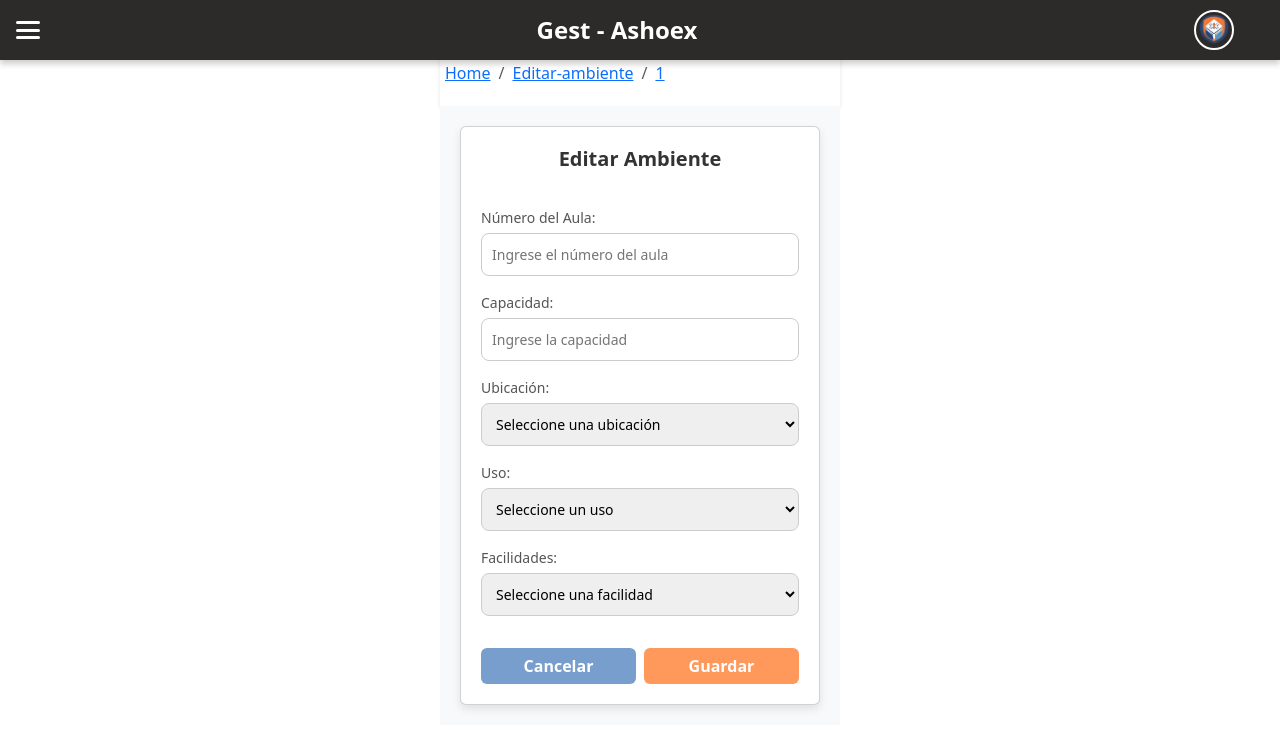
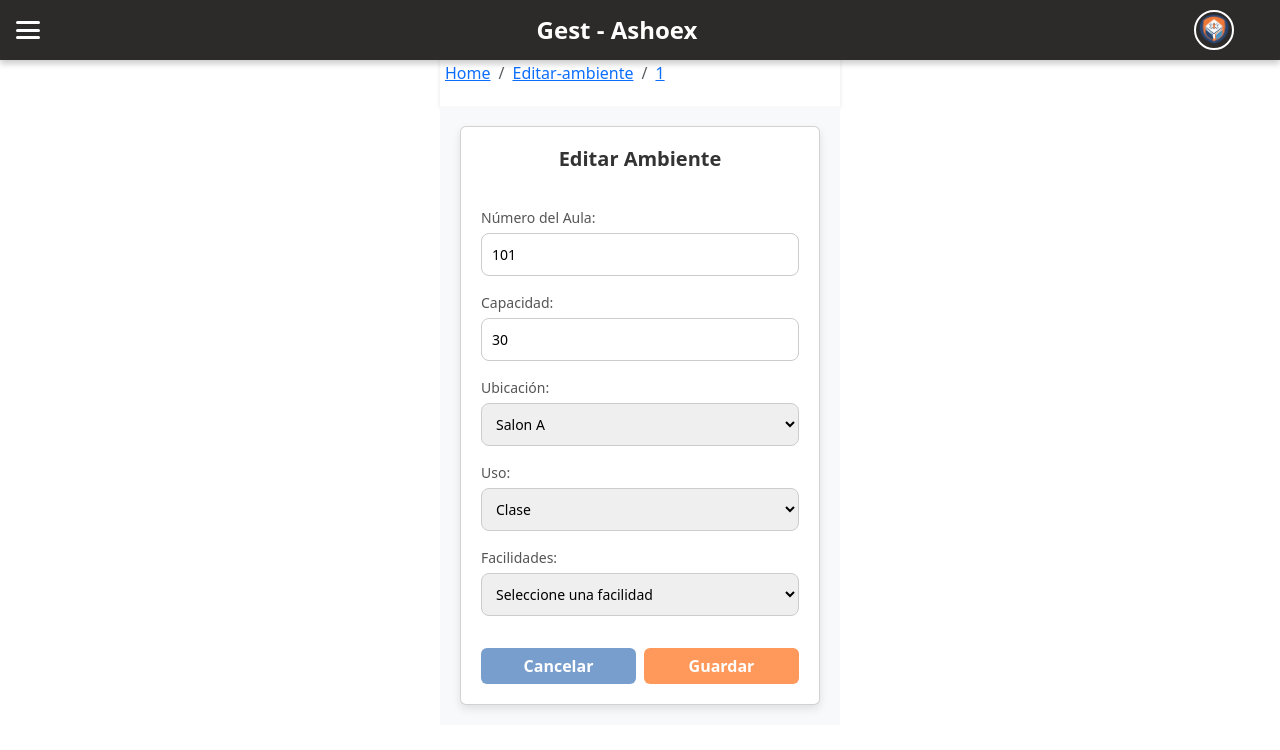
Before and after one commit to vladimircostaj/gest-ashoex, a React (Vite) app in the folder gest-ashoex-frontend/: page /editar-ambiente/1 in a window 1280 px wide. Shown: the top 750 px of the page. Built offline with nearby package versions, Linux system fonts and the light colour scheme.

Commit message:
agregando name a componente input y select

```diff
--- a/gest-ashoex-frontend/src/components/buttons/cancelButton.jsx
+++ b/gest-ashoex-frontend/src/components/buttons/cancelButton.jsx
@@ -1,12 +1,12 @@
-import React from 'react';
+import React from "react";
 
-const CancelButton = ({ onClick, text = 'Cancelar' }) => {
+const CancelButton = ({ onClick, text = "Cancelar" }) => {
   return (
     <button
       className="btn text-white fw-bold w-100"
       type="button"
       onClick={onClick}
-      style={{ backgroundColor: '#789ECD', border: 'none' }}
+      style={{ backgroundColor: "#789ECD", border: "none" }}
     >
       {text}
     </button>
--- a/gest-ashoex-frontend/src/components/buttons/saveButton.jsx
+++ b/gest-ashoex-frontend/src/components/buttons/saveButton.jsx
@@ -1,12 +1,12 @@
-import React from 'react';
+import React from "react";
 
-const SaveButton = ({ onClick, text = 'Guardar' }) => {
+const SaveButton = ({ onClick, text = "Guardar" }) => {
   return (
     <button
       className="btn text-white fw-bold w-100"
-      type="submit"
+      type="button"
       onClick={onClick}
-      style={{ backgroundColor: '#FF995B', border: 'none' }}
+      style={{ backgroundColor: "#FF995B", border: "none" }}
     >
       {text}
     </button>
--- a/gest-ashoex-frontend/src/components/form/inputField.jsx
+++ b/gest-ashoex-frontend/src/components/form/inputField.jsx
@@ -3,6 +3,7 @@ import React from "react";
 const InputField = ({
   label,
   id,
+  name,
   type = "text",
   placeholder,
   value,
@@ -41,6 +42,7 @@ const InputField = ({
         style={{ ...defaultStyles.input, ...style.input }}
         value={value}
         onChange={onChange}
+        name={name}
       />
     </div>
   );
--- a/gest-ashoex-frontend/src/components/form/selectField.jsx
+++ b/gest-ashoex-frontend/src/components/form/selectField.jsx
@@ -1,23 +1,31 @@
-import React from 'react';
+import React from "react";
 
-const SelectField = ({ label, id, value, options, onChange, style = {} }) => {
+const SelectField = ({
+  label,
+  id,
+  value,
+  name,
+  options,
+  onChange,
+  style = {},
+}) => {
   const defaultStyles = {
     container: {
-      display: 'flex',
-      flexDirection: 'column',
-      gap: '5px',
+      display: "flex",
+      flexDirection: "column",
+      gap: "5px",
     },
     label: {
-      fontSize: '14px',
-      fontWeight: '500',
-      color: '#555',
+      fontSize: "14px",
+      fontWeight: "500",
+      color: "#555",
     },
     select: {
-      width: '100%',
-      padding: '10px',
-      borderRadius: '8px',
-      border: '1px solid #ccc',
-      fontSize: '14px',
+      width: "100%",
+      padding: "10px",
+      borderRadius: "8px",
+      border: "1px solid #ccc",
+      fontSize: "14px",
     },
   };
 
@@ -31,6 +39,7 @@ const SelectField = ({ label, id, value, options, onChange, style = {} }) => {
         value={value}
         onChange={onChange}
         style={{ ...defaultStyles.select, ...style.select }}
+        name={name}
       >
         {options.map((option, index) => (
           <option key={index} value={option.value}>
--- a/gest-ashoex-frontend/src/pages/Ambiente/editar_ambiente_page.jsx
+++ b/gest-ashoex-frontend/src/pages/Ambiente/editar_ambiente_page.jsx
@@ -106,7 +106,8 @@ const EditarAmbiente = () => {
             label="Número del Aula:"
             id="numero_aula"
             placeholder="Ingrese el número del aula"
-            // value={formData.numero_aula}
+            name={"numero_aula"}
+            value={formData.numero_aula}
             onChange={handleChange}
             style={{
               container: { textAlign: "left" },
@@ -118,8 +119,9 @@ const EditarAmbiente = () => {
             label="Capacidad:"
             id="capacidad"
             type="number"
+            name={"capacidad"}
             placeholder="Ingrese la capacidad"
-            // value={formData.capacidad}
+            value={formData.capacidad}
             onChange={handleChange}
             style={{
               container: { textAlign: "left" },
@@ -130,6 +132,7 @@ const EditarAmbiente = () => {
           <SelectField
             label="Ubicación:"
             id="id_ubicacion"
+            name={"id_ubicacion"}
             options={[
               { value: "", label: "Seleccione una ubicación" },
               ...disponibles.ubicaciones.map((ubicacion) => ({
@@ -137,7 +140,7 @@ const EditarAmbiente = () => {
                 label: ubicacion.nombre,
               })),
             ]}
-            // value={formData.id_ubicacion}
+            value={formData.id_ubicacion}
             onChange={handleChange}
             style={{
               container: { textAlign: "left" },
@@ -148,6 +151,7 @@ const EditarAmbiente = () => {
           <SelectField
             label="Uso:"
             id="id_uso"
+            name={"id_uso"}
             options={[
               { value: "", label: "Seleccione un uso" },
               ...disponibles.usos.map((uso) => ({
@@ -155,7 +159,7 @@ const EditarAmbiente = () => {
                 label: uso.nombre,
               })),
             ]}
-            // value={formData.id_uso}
+            value={formData.id_uso}
             onChange={handleChange}
             style={{
               container: { textAlign: "left" },
@@ -166,6 +170,7 @@ const EditarAmbiente = () => {
           <SelectField
             label="Facilidades:"
             id="facilidades"
+            name={"facilidades"}
             options={[
               { value: "", label: "Seleccione una facilidad" },
               ...disponibles.facilidades.map((facilidad) => ({
@@ -173,7 +178,7 @@ const EditarAmbiente = () => {
                 label: facilidad.nombre,
               })),
             ]}
-            // value={formData.facilidades}
+            value={formData.facilidades}
             onChange={handleChange}
             style={{
               container: { textAlign: "left" },
--- a/gest-ashoex-frontend/src/pages/Ambiente/registrar_ambiente_page.jsx
+++ b/gest-ashoex-frontend/src/pages/Ambiente/registrar_ambiente_page.jsx
@@ -1,9 +1,9 @@
-import { useState } from "react";
+import React, { useState } from "react";
 import Title from "../../components/typography/title";
 import InputField from "../../components/form/inputField";
-import SelectField from "../../components/form/selectField";
-import SaveButton from "../../components/buttons/saveButton";
-import CancelButton from "../../components/buttons/cancelButton";
+import SelectField from "../../components/form/selectField"; // Si tienes este componente
+import SaveButton from "../../components/buttons/saveButton"; // Si tienes este componente
+import CancelButton from "../../components/buttons/cancelButton"; // Si tienes este componente
 import "./registrar_ambiente.css"; // Importa el archivo CSS
 
 const RegistrarAmbienteForm = () => {
@@ -11,8 +11,8 @@ const RegistrarAmbienteForm = () => {
     numero_aula: "",
     capacidad: "",
     id_ubicacion: "",
-    id_uso: "1",
-    facilidades: "1",
+    id_uso: "",
+    facilidades: "",
   });
 
   const [disponibles, setDisponibles] = useState({
@@ -40,6 +40,13 @@ const RegistrarAmbienteForm = () => {
 
   const handleCancel = () => {
     console.log("Registro cancelado");
+    setFormData({
+      numero_aula: "",
+      capacidad: "",
+      id_ubicacion: "",
+      id_uso: "",
+      facilidades: "",
+    });
   };
 
   const handleSave = () => {
@@ -57,7 +64,9 @@ const RegistrarAmbienteForm = () => {
           <InputField
             label="Número del Aula:"
             id="numero_aula"
+            name="numero_aula"
             placeholder="Ingrese el número del aula"
+            value={formData.numero_aula}
             onChange={handleChange}
             style={{
               container: { textAlign: "left" },
@@ -68,8 +77,10 @@ const RegistrarAmbienteForm = () => {
           <InputField
             label="Capacidad:"
             id="capacidad"
+            name="capacidad"
             type="number"
             placeholder="Ingrese la capacidad"
+            value={formData.capacidad}
             onChange={handleChange}
             style={{
               container: { textAlign: "left" },
@@ -87,6 +98,7 @@ const RegistrarAmbienteForm = () => {
                 label: ubicacion.nombre,
               })),
             ]}
+            value={formData.id_ubicacion}
             onChange={handleChange}
             style={{
               container: { textAlign: "left" },
@@ -104,6 +116,7 @@ const RegistrarAmbienteForm = () => {
                 label: uso.nombre,
               })),
             ]}
+            value={formData.id_uso}
             onChange={handleChange}
             style={{
               container: { textAlign: "left" },
--- a/gest-ashoex-frontend/src/pages/Curricula/listar_curricula.css
+++ b/gest-ashoex-frontend/src/pages/Curricula/listar_curricula.css
@@ -1,4 +1,4 @@
-/* Estilos para el contenedor */
+/* Estilos para el contenedor  */
 .container {
   max-width: 100%;
   padding: 0 15px; /* Espaciado para evitar que se toque el borde */
@@ -13,15 +13,16 @@
 /* Tabla con layout fijo para controlar el ancho de las columnas */
 .table {
   width: 100%;
-    table-layout: fixed; /* Fija el tamaño de las columnas */
+  /* table-layout: fixed; */
 }
 
-  .table th, .table td {
-    word-wrap: break-word;  /* Prevenir que el texto largo haga scroll horizontal */
+.table th,
+.table td {
+  word-wrap: break-word; /* Prevenir que el texto largo haga scroll horizontal */
   text-align: center;
   padding: 12px;
-    overflow: hidden;  /* Esconde el contenido que sobrepasa el ancho de la celda */
-    text-overflow: ellipsis;  /* Muestra "..." cuando el texto es largo */
+  overflow: hidden; /* Esconde el contenido que sobrepasa el ancho de la celda */
+  text-overflow: ellipsis; /* Muestra "..." cuando el texto es largo */
 }
 
 .table th {
@@ -46,6 +47,7 @@
   cursor: pointer;
 }
 
-  .edit:hover, .delete:hover {
+.edit:hover,
+.delete:hover {
   color: #007bff;
 }
```
Lines whose indentation alone changed are shown as unchanged.
